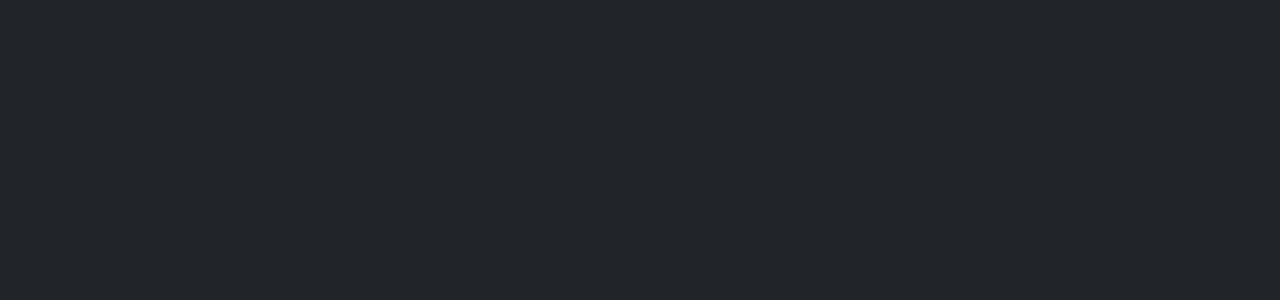
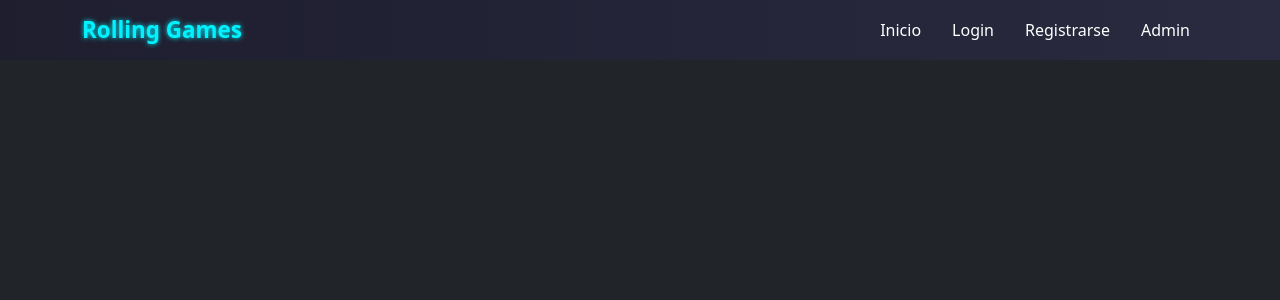
Before and after one commit to cordobaesteban77/rolling-games, a React (Vite) app: page /admin in a window 1280 px wide. Before the commit this address had no page. Shown: the top 300 px of the page. Built offline with nearby package versions, Linux system fonts and the light colour scheme; sample sign-in values are in the browser's storage.

Commit message:
hago rutas protegidas

```diff
--- a/src/App.jsx
+++ b/src/App.jsx
@@ -4,18 +4,23 @@
 import HomeScreen from './components/HomeScreen.jsx'
 import GameScreen from './pages/GameScreen.jsx'
 import InicioScreen from './pages/InicioScreen.jsx'
-import RegisterScreen from './pages/RegistroScreen.jsx'
+import RegistroScreen from './pages/RegistroScreen.jsx'
+import ProtectedRoutes from './routes/ProtectedRoutes.jsx'
+import PrincipalRoutes from './routes/PrincipalRoutes.jsx'
 
 const App = () => {
   return (
     <div className='bg-dark'>
       <BrowserRouter>
-        <Routes>
-            <Route path='/' element={<InicioScreen />} />
-            <Route path='/game/:id' element={<GameScreen />} />
-            <Route path='/login' element={<LoginScreen />} />
-            <Route path='/registro' element={<RegisterScreen />} />
-        </Routes>
+      <Routes>
+        <Route path="/*" element={
+          <ProtectedRoutes>
+            <PrincipalRoutes />
+          </ProtectedRoutes>
+          } />
+        <Route path="/login" element={<LoginScreen />} />
+        <Route path="/registro" element={<RegistroScreen />} />
+      </Routes>
       </BrowserRouter>
     </div>
   )
--- /dev/null
+++ b/src/components/NavbarApp.jsx
@@ -0,0 +1,49 @@
+import React from 'react';
+import Container from 'react-bootstrap/Container';
+import Nav from 'react-bootstrap/Nav';
+import Navbar from 'react-bootstrap/Navbar';
+// import Logo from '../assets/LOGO_RollingGames.png';
+const NavBarApp = () => {
+  return (
+    <Navbar expand="lg" style={{ background: 'linear-gradient(90deg, #1E1E2F, #2A2A40)' }} variant="dark" sticky="top">
+      <Container>
+        <Navbar.Brand href="#" style={{ display: 'flex', alignItems: 'center' }}>
+          {/* <img
+            src={Logo}
+            alt="Rolling Games Logo"
+            style={{
+              height: '60px',
+              marginRight: '10px',
+              filter: 'drop-shadow(0 0 5px #00F2FF)'
+            }}
+          /> */}
+          <span style={{
+            color: '#00F2FF',
+            fontWeight: 'bold',
+            fontSize: '1.4rem',
+            textShadow: '0 0 5px #00F2FF'
+          }}>
+            Rolling Games
+          </span>
+        </Navbar.Brand>
+        <Navbar.Toggle aria-controls="basic-navbar-nav" />
+        <Navbar.Collapse id="basic-navbar-nav">
+          <Nav className="ms-auto">
+            <Nav.Link href="#home" style={navLinkStyle}>Inicio</Nav.Link>
+            <Nav.Link href="#login" style={navLinkStyle}>Login</Nav.Link>
+            <Nav.Link href="#register" style={navLinkStyle}>Registrarse</Nav.Link>
+            <Nav.Link href="#register" style={navLinkStyle}>Admin</Nav.Link>
+          </Nav>
+        </Navbar.Collapse>
+      </Container>
+    </Navbar>
+  );
+};
+const navLinkStyle = {
+  color: '#FFFFFF',
+  marginLeft: '15px',
+  fontSize: '1rem',
+  transition: 'all 0.3s ease',
+  textDecoration: 'none'
+};
+export default NavBarApp;
--- /dev/null
+++ b/src/routes/AdminRoute.jsx
@@ -0,0 +1,15 @@
+import React from 'react'
+import {Navigate} from "react-router-dom"
+
+
+const AdminRoute = ({children}) => {
+   const user = JSON.parse(localStorage.getItem("user")) || null
+      if (user.rol === "admin") {
+          return children
+      }
+      else {
+          return <Navigate to="/" />
+      }
+}
+
+export default AdminRoute
--- /dev/null
+++ b/src/routes/PrincipalRoutes.jsx
@@ -0,0 +1,27 @@
+import React from 'react'
+import { Routes, Route } from 'react-router-dom'
+import HomeScreen from '../components/HomeScreen'
+import GameScreen from '../pages/GameScreen'
+// import NotFoundScreen from '../pages/NotFoundScreen'
+import NavbarApp from '../components/NavbarApp'
+// import AdminScreen from '../pages/AdminScreen'
+import AdminRoute from './AdminRoute'
+
+const PrincipalRoutes = () => {
+  return (
+    <>
+    <NavbarApp />
+    <Routes>
+        <Route path="/" element={<HomeScreen />} />
+        <Route path="/product/:id" element={<GameScreen />} />
+        {/* <Route path="/admin" element={
+          <AdminRoute>
+            <AdminScreen />
+          </AdminRoute>} /> */}
+        {/* <Route path="*" element={<NotFoundScreen />} /> */}
+    </Routes>
+    </>
+  )
+}
+
+export default PrincipalRoutes
--- a/src/routes/ProtectedRoutes.jsx
+++ b/src/routes/ProtectedRoutes.jsx
@@ -1,7 +1,7 @@
 import React from 'react'
-import { Navigate } from 'react-router-dom'
+import {Navigate} from "react-router-dom"
 
-const ProtectedRoutes = ({cildren}) => {
+const ProtectedRoutes = ({children}) => {
     const user = JSON.parse(localStorage.getItem("user")) || null
     if (user) {
         return children
@@ -9,9 +9,6 @@
     else {
         return <Navigate to="/login" />
     }
-  return (
-    <div>ProtectedRoutes</div>
-  )
 }
 
 export default ProtectedRoutes
```
